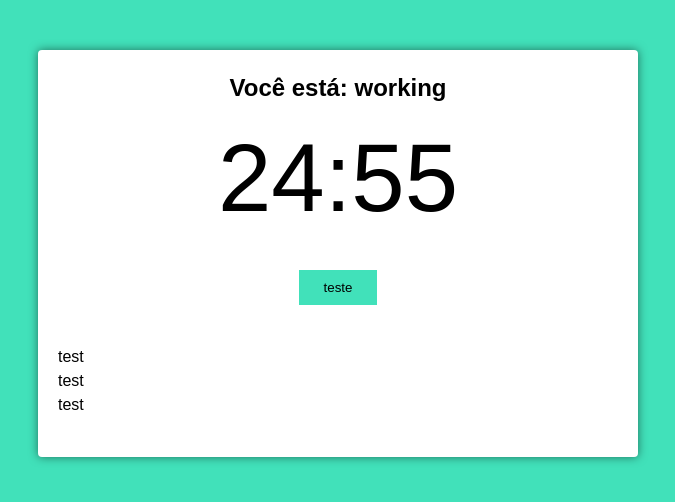
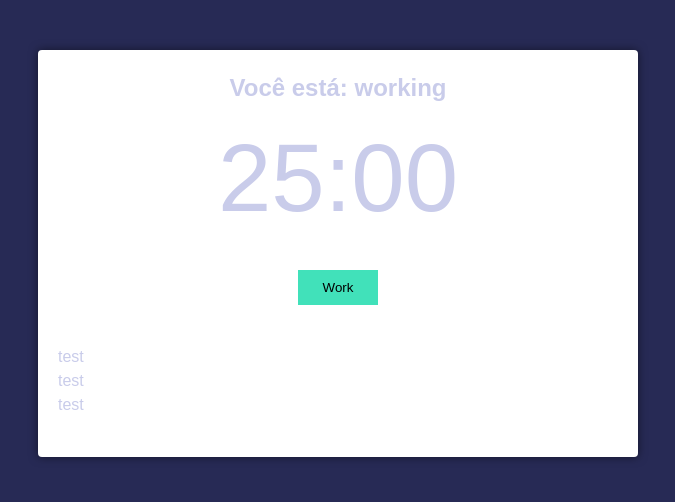
Before and after one commit to marcoswlrich/pomodoro_app, a React (Create React App) app: page / in a window 1280 px wide. Shown: the top 502 px of the page, without its empty margins (302-977 px from the left). Built offline with nearby package versions, Linux system fonts and the light colour scheme.

Commit message:
Botao de iniciar

```diff
--- a/src/components/pomodoro-timer.tsx
+++ b/src/components/pomodoro-timer.tsx
@@ -1,4 +1,4 @@
-import React from 'react';
+import React, { useState, useCallback } from 'react';
 import { useInterval } from '../hooks/use-interval';
 import { Button } from './button';
 import { Timer } from './timer';
@@ -11,11 +11,21 @@ interface Props {
 }
 
 export function PomodoroTimer(props: Props): JSX.Element {
-  const [mainTime, setMainTime] = React.useState(props.pomodoroTime);
+  const [mainTime, setMainTime] = useState(props.pomodoroTime);
+  const [timeCounting, setTimeCounting] = useState(false);
+  const [working, setWorking] = useState(false);
 
-  useInterval(() => {
-    setMainTime(mainTime - 1);
-  }, 1000);
+  useInterval(
+    () => {
+      setMainTime(mainTime - 1);
+    },
+    timeCounting ? 1000 : null,
+  );
+
+  const configureWork = useCallback(() => {
+    setTimeCounting(true);
+    setWorking(true);
+  }, [setTimeCounting, setWorking]);
 
   return (
     <div className="pomodoro">
@@ -23,7 +33,7 @@ export function PomodoroTimer(props: Props): JSX.Element {
       <Timer mainTime={mainTime} />
 
       <div className="controls">
-        <Button text="teste"></Button>
+        <Button text="Work" onClick={() => configureWork()}></Button>
       </div>
 
       <div className="details">
--- a/src/index.css
+++ b/src/index.css
@@ -7,7 +7,8 @@
 
 body {
   font-family: sans-serif;
-  background: #41e1ba;
+  color: #c9ccea;
+  background: rgb(39,42,85);
   transition: background-color 300ms ease-in-out;
   line-height: 1.5
 }
```
